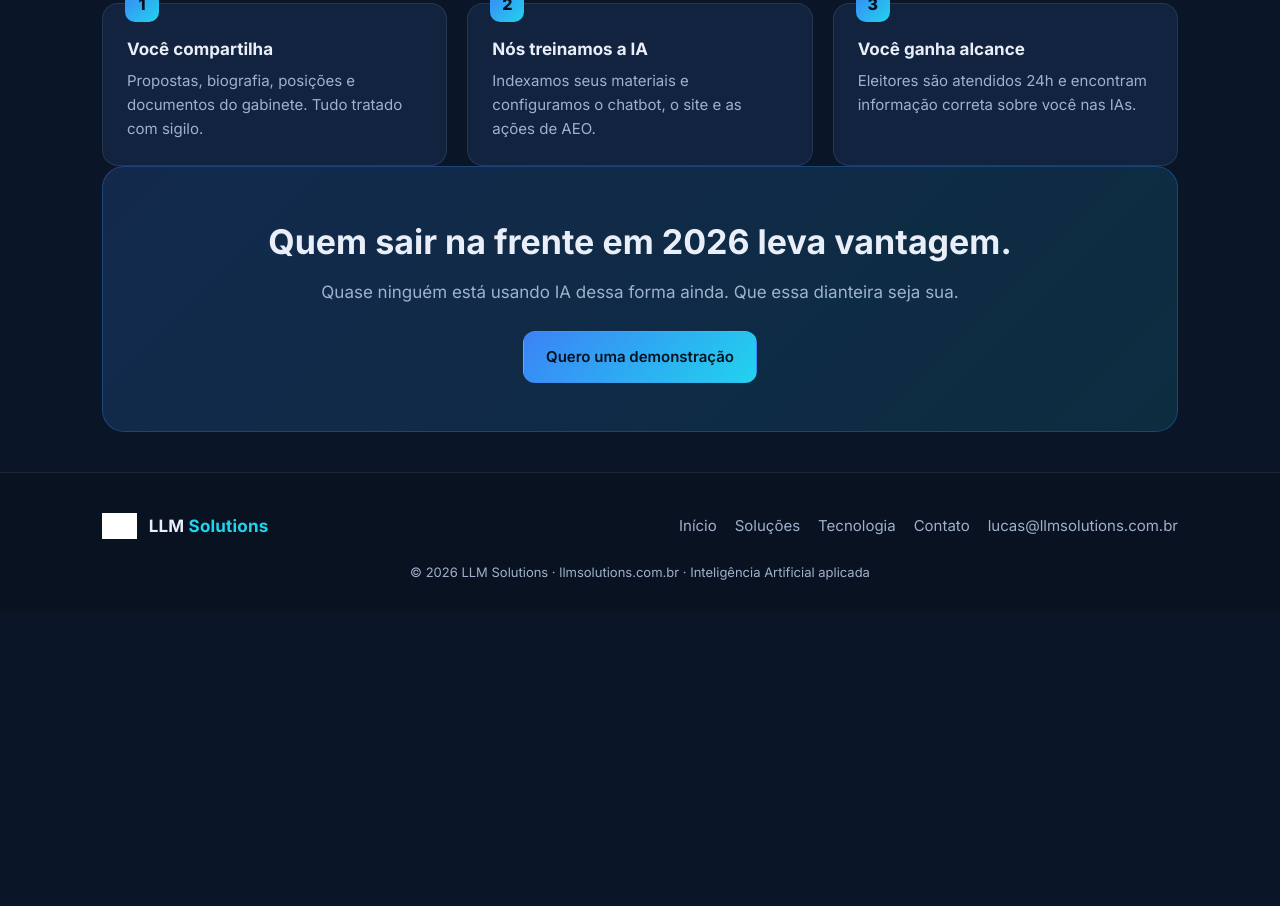
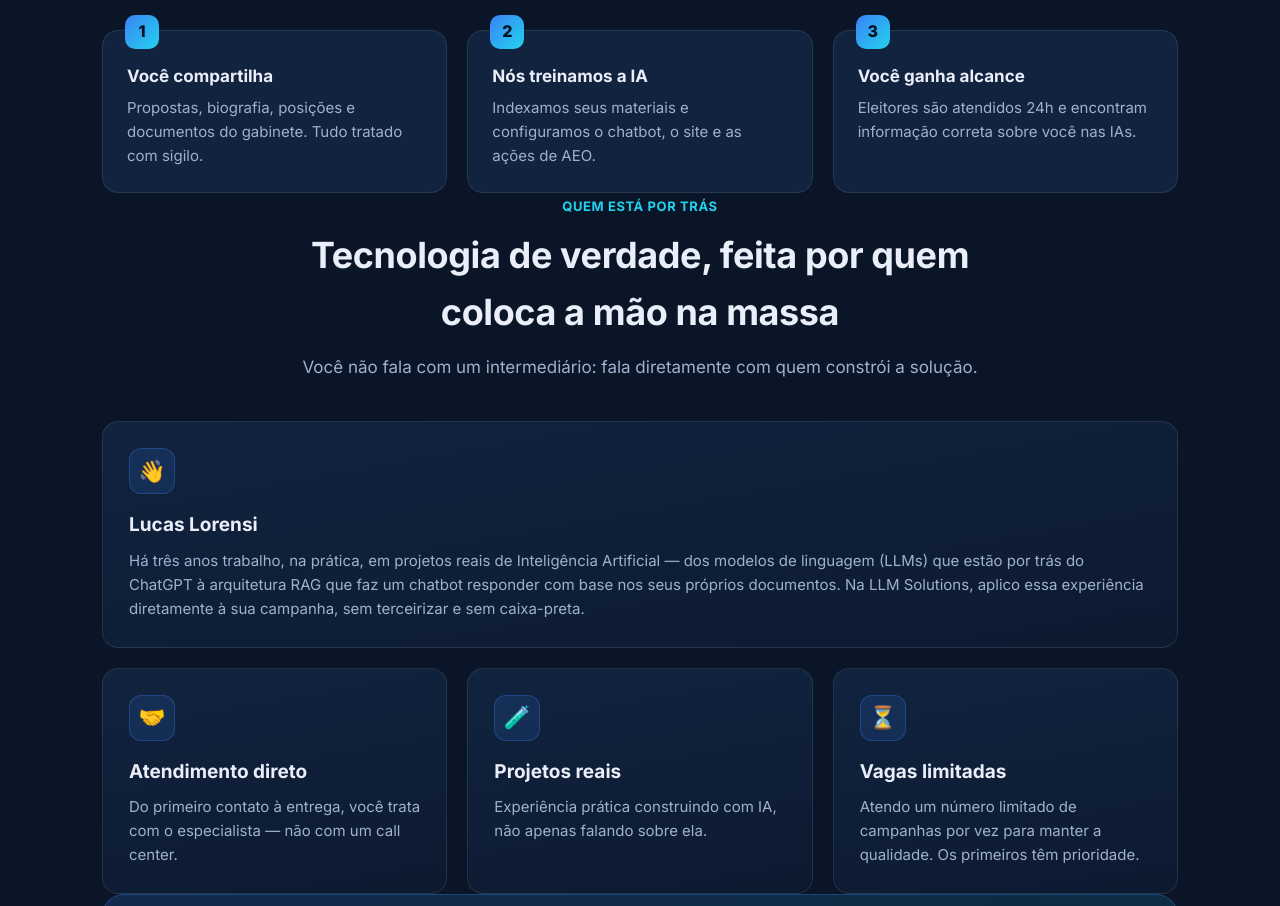
Before and after one commit to Lucas-Lorensi/llmsolutions-site, a plain HTML site: page index.html in a window 1280 px wide. Shown: the part 1453-2359 px from the top of the page. Before the commit the page ends 2064 px from the top, so only its background shows below. Drawn offline with Linux system fonts and the light colour scheme; grey boxes are pictures that could not be loaded.

Commit message:
site: update index.html

```diff
--- a/index.html
+++ b/index.html
@@ -4,10 +4,10 @@
   <meta charset="UTF-8">
   <meta name="viewport" content="width=device-width, initial-scale=1.0">
   <title>LLM Solutions — Inteligência Artificial para campanhas e instituições</title>
-  <meta name="description" content="LLM Solutions é uma empresa de Inteligência Artificial. Colocamos sua candidatura nas respostas das IAs (AEO), criamos chatbots treinados nos seus materiais e entregamos sites institucionais com infraestrutura preparada para a campanha.">
+  <meta name="description" content="LLM Solutions: Inteligência Artificial aplicada a campanhas e instituições. Três anos de trabalho prático em projetos reais de IA — presença nas respostas das IAs (AEO), chatbots treinados nos seus materiais e sites institucionais com infraestrutura preparada para a campanha.">
   <meta name="theme-color" content="#0a1628">
   <meta property="og:title" content="LLM Solutions — Inteligência Artificial aplicada">
-  <meta property="og:description" content="IA para campanhas e instituições: AEO, chatbots com RAG e sites institucionais.">
+  <meta property="og:description" content="IA para campanhas e instituições: AEO, chatbots com RAG e sites institucionais. Trabalho prático com IA há 3 anos.">
   <meta property="og:type" content="website">
   <meta property="og:url" content="https://llmsolutions.com.br/">
   <meta property="og:image" content="https://llmsolutions.com.br/logo.svg">
@@ -44,7 +44,7 @@
           <h1>Coloque a <span class="grad">Inteligência Artificial</span> a favor da sua campanha.</h1>
           <p class="lead">
             Em 2026, milhões de eleitores vão perguntar a uma IA quem você é e no que você acredita.
-            A LLM Solutions garante que essa resposta exista, esteja correta e jogue a seu favor.
+            A LLM Solutions trabalha para que essa resposta exista, esteja correta e jogue a seu favor.
           </p>
           <div class="hero-actions">
             <a class="btn btn-primary" href="contato.html">Agendar uma conversa →</a>
@@ -84,8 +84,9 @@
       <div class="section-head reveal">
         <span class="kicker">Nosso foco</span>
         <h2>Tecnologia de ponta, explicada de forma simples</h2>
-        <p>Somos uma empresa de Inteligência Artificial. Traduzimos o que há de mais novo em IA
-           em ferramentas práticas que ampliam a sua presença e o seu alcance.</p>
+        <p>Por trás da LLM Solutions estão três anos de trabalho prático em projetos reais de
+           Inteligência Artificial, traduzindo o que há de mais novo em IA em ferramentas
+           que ampliam a sua presença e o seu alcance.</p>
       </div>
       <div class="grid cols-3">
         <article class="card reveal">
@@ -128,6 +129,40 @@
       </div>
     </section>
 
+    <!-- WHO -->
+    <section class="container">
+      <div class="section-head reveal">
+        <span class="kicker">Quem está por trás</span>
+        <h2>Tecnologia de verdade, feita por quem coloca a mão na massa</h2>
+        <p>Você não fala com um intermediário: fala diretamente com quem constrói a solução.</p>
+      </div>
+      <div class="grid cols-3">
+        <article class="card reveal" style="grid-column:1 / -1">
+          <div class="icon">👋</div>
+          <h3>Lucas Lorensi</h3>
+          <p>Há três anos trabalho, na prática, em projetos reais de Inteligência Artificial —
+             dos modelos de linguagem (LLMs) que estão por trás do ChatGPT à arquitetura RAG
+             que faz um chatbot responder com base nos seus próprios documentos. Na LLM Solutions,
+             aplico essa experiência diretamente à sua campanha, sem terceirizar e sem caixa-preta.</p>
+        </article>
+        <article class="card reveal">
+          <div class="icon">🤝</div>
+          <h3>Atendimento direto</h3>
+          <p>Do primeiro contato à entrega, você trata com o especialista — não com um call center.</p>
+        </article>
+        <article class="card reveal">
+          <div class="icon">🧪</div>
+          <h3>Projetos reais</h3>
+          <p>Experiência prática construindo com IA, não apenas falando sobre ela.</p>
+        </article>
+        <article class="card reveal">
+          <div class="icon">⏳</div>
+          <h3>Vagas limitadas</h3>
+          <p>Atendo um número limitado de campanhas por vez para manter a qualidade. Os primeiros têm prioridade.</p>
+        </article>
+      </div>
+    </section>
+
     <!-- CTA -->
     <section class="container">
       <div class="cta-band reveal">
```
